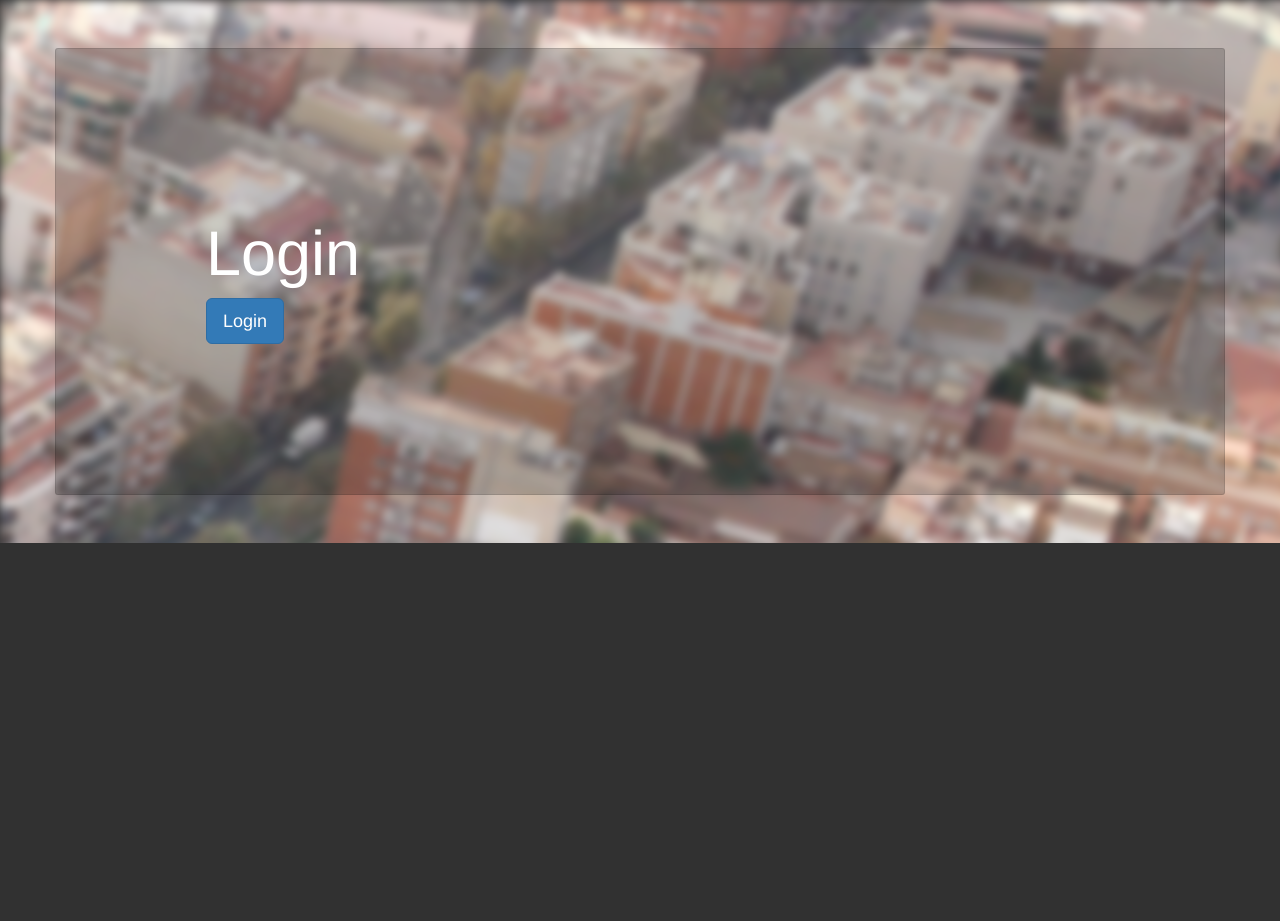
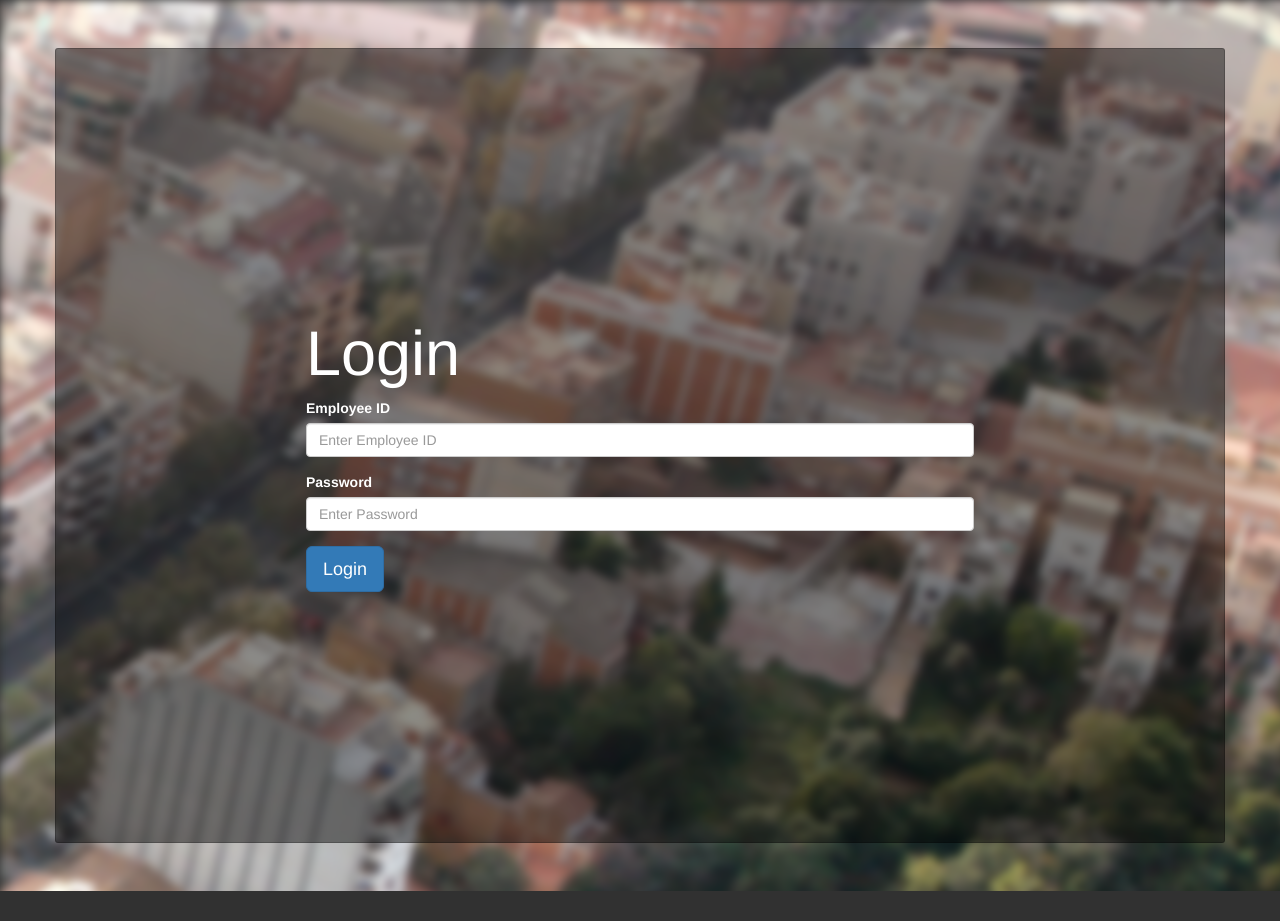
Before and after one commit to mabarry/Web-POS-System-Spain, a plain HTML site: page bootstrap/login.html in a window 1280 px wide. Before the commit the page ends 800 px from the top, so only its background shows below. Drawn offline with nearby package versions, Linux system fonts and the light colour scheme.

Commit message:
Added username and password fields to login page, updated background on longin screen.

```diff
--- a/bootstrap/login.html
+++ b/bootstrap/login.html
@@ -18,10 +18,21 @@
             <img src="esplugues.jpg" class="blur">
         </div>
         <div class="container">
-            <h1 class="display-4">Login</h1>
+            <h1>Login</h1>
+
+            <form>
+                <div class="form-group">
+                    <label for="userNameInput">Employee ID</label>
+                    <input type="text" class="form-control" id="userNameInput" placeholder="Enter Employee ID">
+                </div>
+                <div class="form-group">
+                    <label for="passwordInput">Password</label>
+                    <input type="text" class="form-control" id="passwordInput" placeholder="Enter Password">
+                </div>
+            </form>
+
             <a class="btn btn-primary btn-lg" href="index.html" role="button">Login</a>
         </div>
-
     </div>
 </body>
 </html>
--- a/bootstrap/loginStylesheet.css
+++ b/bootstrap/loginStylesheet.css
@@ -19,9 +19,9 @@ body {
 .jumbotron .container {
     position: relative;
     z-index: 2;
-    background: rgba(0,0,0,0.2);
-    padding: 15rem;
-    border: 1px solid rgba(0,0,0,0.1);
+    background: rgba(0,0,0,0.45);
+    padding: 25rem;
+    border: 1px solid rgba(0,0,0,0.2);
     border-radius: 3px;
     color: white;
 
@@ -30,9 +30,3 @@ body {
 img.blur {
     filter: blur(5px);
 }
-
-.test {
-    height: 50%;
-    width: 70%;
-    background-color: blue;
-}
--- a/bootstrap/style.css
+++ b/bootstrap/style.css
@@ -44,7 +44,6 @@ footer {
     padding-right: 10px;
     padding-top: 10px;
     background-color: whitesmoke;
-    filter: blur(0px);
 }
 
 .new-item-container {
```
